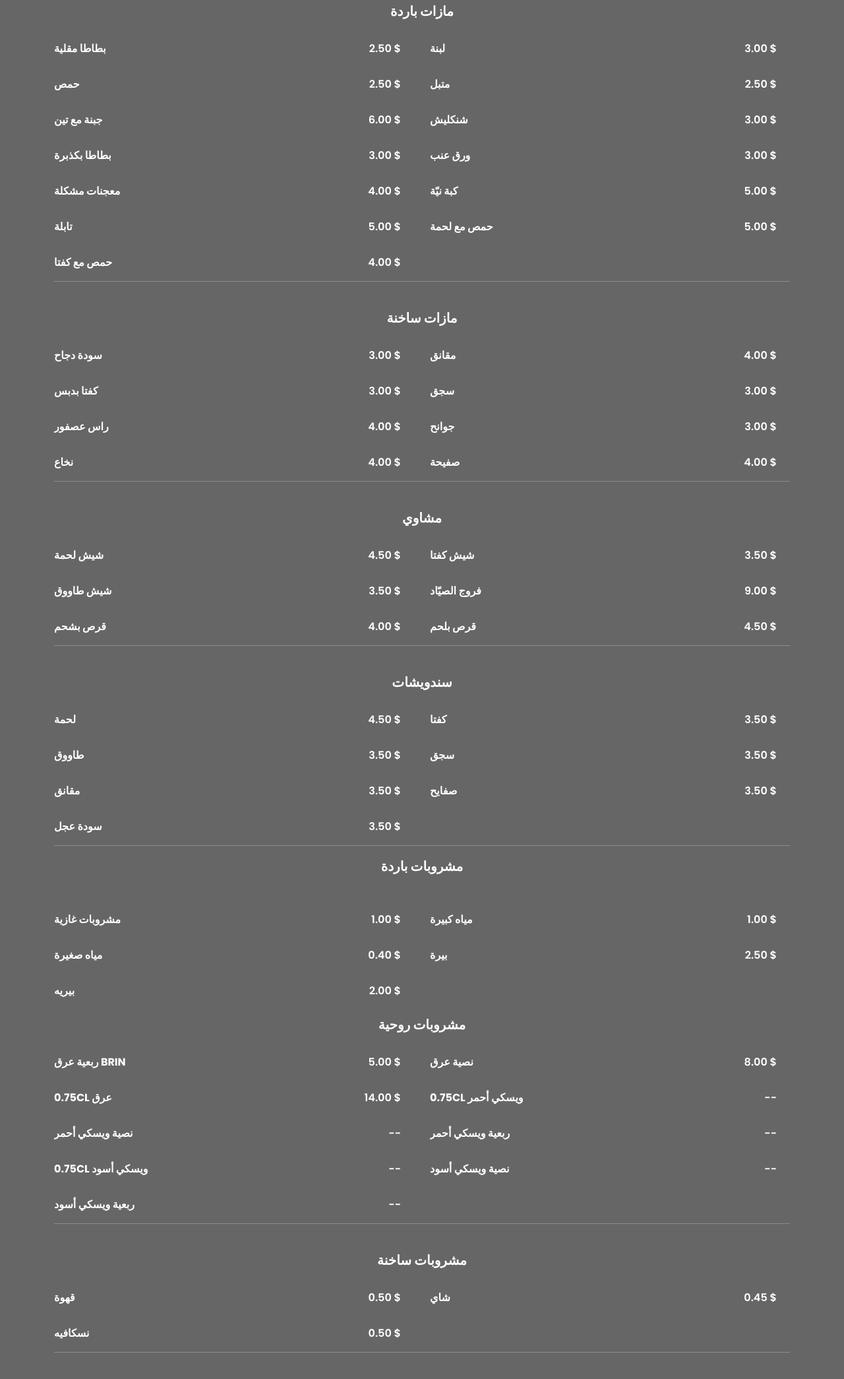
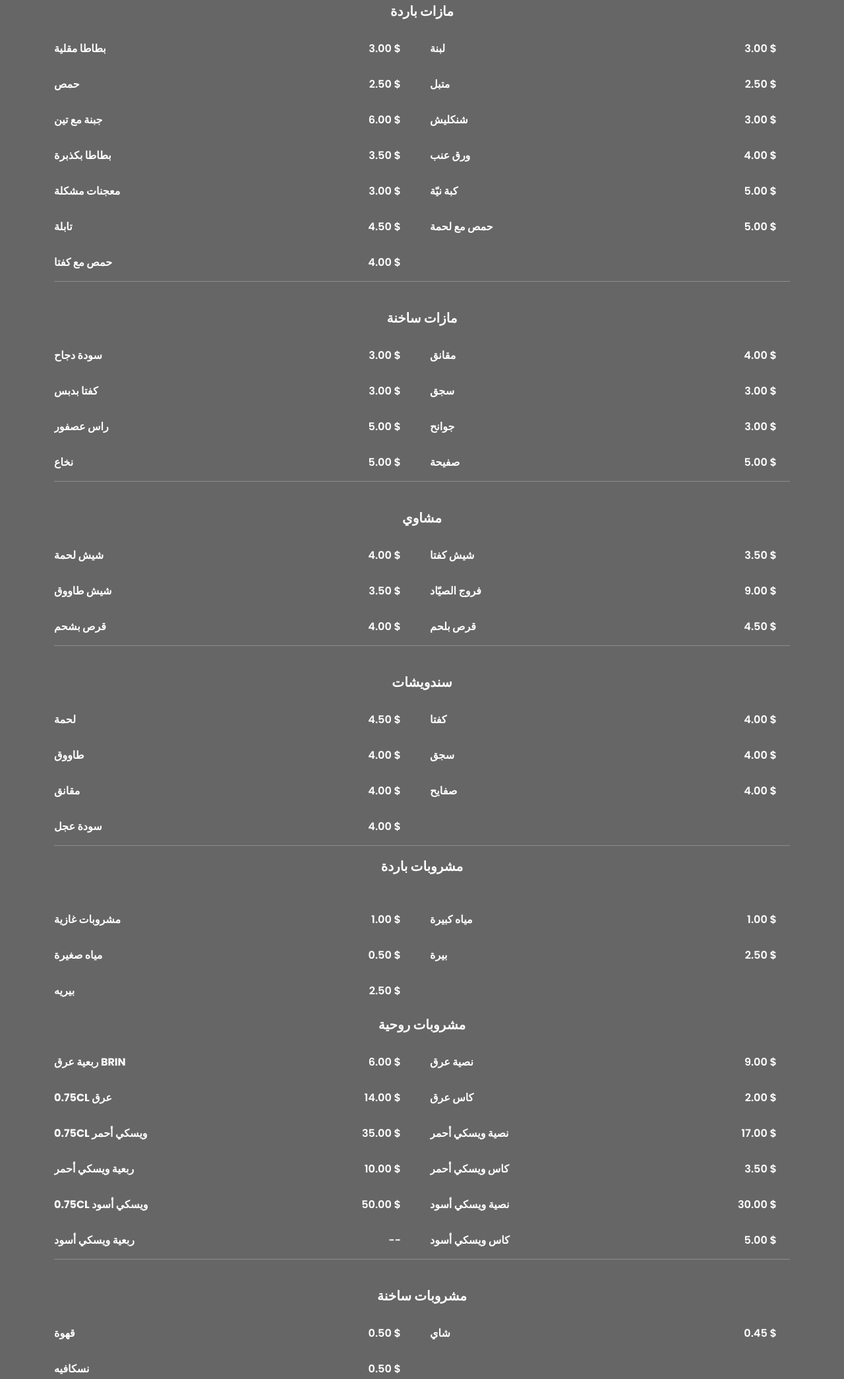
Before and after one commit to PMenu/jsarabic, a plain HTML site: page index.html in a window 1280 px wide. Shown: the part 347-2437 px from the top of the page at 66% size. Drawn offline with Linux system fonts and the light colour scheme.

Commit message:
Update index.html

```diff
--- a/index.html
+++ b/index.html
@@ -112,7 +112,7 @@
 
         <div class="col-lg-6 menu-item filter-appetizers">
           <div class="menu-content">
-            بطاطا مقلية <span>2.50 $</span>
+            بطاطا مقلية <span>3.00 $</span>
           </div>
         </div>
 
@@ -153,21 +153,21 @@
 
         <div class="col-lg-6 menu-item filter-appetizers">
           <div class="menu-content">
-            بطاطا بكذبرة <span>3.00 $</span>
+            بطاطا بكذبرة <span>3.50 $</span>
           </div>
         </div>
 
 
         <div class="col-lg-6 menu-item filter-appetizers">
           <div class="menu-content">
-            ورق عنب <span>3.00 $</span>
+            ورق عنب <span>4.00 $</span>
           </div>
         </div>
 
 
         <div class="col-lg-6 menu-item filter-appetizers">
           <div class="menu-content">
-            معجنات مشكلة <span>4.00 $</span>
+            معجنات مشكلة <span>3.00 $</span>
           </div>
         </div>
 
@@ -181,7 +181,7 @@
 
         <div class="col-lg-6 menu-item filter-appetizers">
           <div class="menu-content">
-            تابلة <span>5.00 $</span>
+            تابلة <span>4.50 $</span>
           </div>
         </div>
 
@@ -241,7 +241,7 @@
 
         <div class="col-lg-6 menu-item filter-salad">
           <div class="menu-content">
-            راس عصفور<span>4.00 $</span>
+            راس عصفور<span>5.00 $</span>
           </div>
         </div>
 
@@ -254,13 +254,13 @@
 
         <div class="col-lg-6 menu-item filter-salad">
           <div class="menu-content">
-             نخاع<span>4.00 $</span>
+             نخاع<span>5.00 $</span>
           </div>
         </div>
 
         <div class="col-lg-6 menu-item filter-salad">
           <div class="menu-content">
-            صفيحة <span>4.00 $</span>
+            صفيحة <span>5.00 $</span>
           </div>
         </div>
 
@@ -278,7 +278,7 @@
 
         <div class="col-lg-6 menu-item filter-platter">
           <div class="menu-content">
-            شيش لحمة<span>4.50 $</span>
+            شيش لحمة<span>4.00 $</span>
           </div>
         </div>
 
@@ -332,37 +332,37 @@
 
         <div class="col-lg-6 menu-item filter-sandwich">
           <div class="menu-content">
-           كفتا<span>3.50 $</span>
+           كفتا<span>4.00 $</span>
           </div>
         </div>
 
         <div class="col-lg-6 menu-item filter-sandwich">
           <div class="menu-content">
-             طاووق<span>3.50 $</span>
+             طاووق<span>4.00 $</span>
           </div>
         </div>
 
         <div class="col-lg-6 menu-item filter-sandwich">
           <div class="menu-content">
-             سجق <span>3.50 $</span>
+             سجق <span>4.00 $</span>
           </div>
         </div>
 
         <div class="col-lg-6 menu-item filter-sandwich">
           <div class="menu-content">
-           مقانق<span>3.50 $</span>
+           مقانق<span>4.00 $</span>
           </div>
         </div>
 
         <div class="col-lg-6 menu-item filter-sandwich">
           <div class="menu-content">
-             صفايح <span>3.50 $</span>
+             صفايح <span>4.00 $</span>
           </div>
         </div>
 
         <div class="col-lg-6 menu-item filter-sandwich">
           <div class="menu-content">
-             سودة عجل <span>3.50 $</span>
+             سودة عجل <span>4.00 $</span>
           </div>
         </div>
 
@@ -396,7 +396,7 @@
 
         <div class="col-lg-6 menu-item filter-lebnene">
           <div class="menu-content">
-          مياه صغيرة <span>0.40 $</span>
+          مياه صغيرة <span>0.50 $</span>
           </div>
         </div>
 
@@ -410,7 +410,7 @@
 
         <div class="col-lg-6 menu-item filter-lebnene">
           <div class="menu-content">
-            بيريه <span>2.00 $</span>
+            بيريه <span>2.50 $</span>
           </div>
         </div>
 
@@ -427,14 +427,14 @@
 
         <div class="col-lg-6 menu-item filter-sandwiches">
           <div class="menu-content">
-            ربعية عرق BRIN <span>5.00 $</span>
+            ربعية عرق BRIN <span>6.00 $</span>
           </div>
         </div>
 
 
         <div class="col-lg-6 menu-item filter-sandwiches">
           <div class="menu-content">
-            نصية عرق <span>8.00 $</span>
+            نصية عرق <span>9.00 $</span>
           </div>
         </div>
 
@@ -445,38 +445,50 @@
           </div>
         </div>
 
-
         <div class="col-lg-6 menu-item filter-sandwiches">
           <div class="menu-content">
-            0.75CL  ويسكي أحمر <span>--</span>
+            كاس عرق<span>2.00 $</span>
           </div>
         </div>
 
 
         <div class="col-lg-6 menu-item filter-sandwiches">
           <div class="menu-content">
-            نصية ويسكي أحمر <span>--</span>
+            0.75CL  ويسكي أحمر <span>35.00 $</span>
           </div>
         </div>
 
 
         <div class="col-lg-6 menu-item filter-sandwiches">
           <div class="menu-content">
-            ربعية ويسكي أحمر <span>--</span>
+            نصية ويسكي أحمر <span>17.00 $</span>
           </div>
         </div>
 
 
         <div class="col-lg-6 menu-item filter-sandwiches">
           <div class="menu-content">
-            0.75CL ويسكي أسود <span>--</span>
+            ربعية ويسكي أحمر <span>10.00 $</span>
+          </div>
+        </div>
+
+        <div class="col-lg-6 menu-item filter-sandwiches">
+          <div class="menu-content">
+            كاس ويسكي أحمر <span>3.50 $</span>
           </div>
         </div>
 
 
         <div class="col-lg-6 menu-item filter-sandwiches">
           <div class="menu-content">
-            نصية ويسكي أسود <span>--</span>
+            0.75CL ويسكي أسود <span>50.00 $</span>
+          </div>
+        </div>
+
+
+        <div class="col-lg-6 menu-item filter-sandwiches">
+          <div class="menu-content">
+            نصية ويسكي أسود <span>30.00 $</span>
           </div>
         </div>
 
@@ -484,6 +496,12 @@
         <div class="col-lg-6 menu-item filter-sandwiches">
           <div class="menu-content">
             ربعية ويسكي أسود <span>--</span>
+          </div>
+        </div>
+
+        <div class="col-lg-6 menu-item filter-sandwiches">
+          <div class="menu-content">
+            كاس ويسكي أسود <span>5.00 $</span>
           </div>
         </div>
 
```
